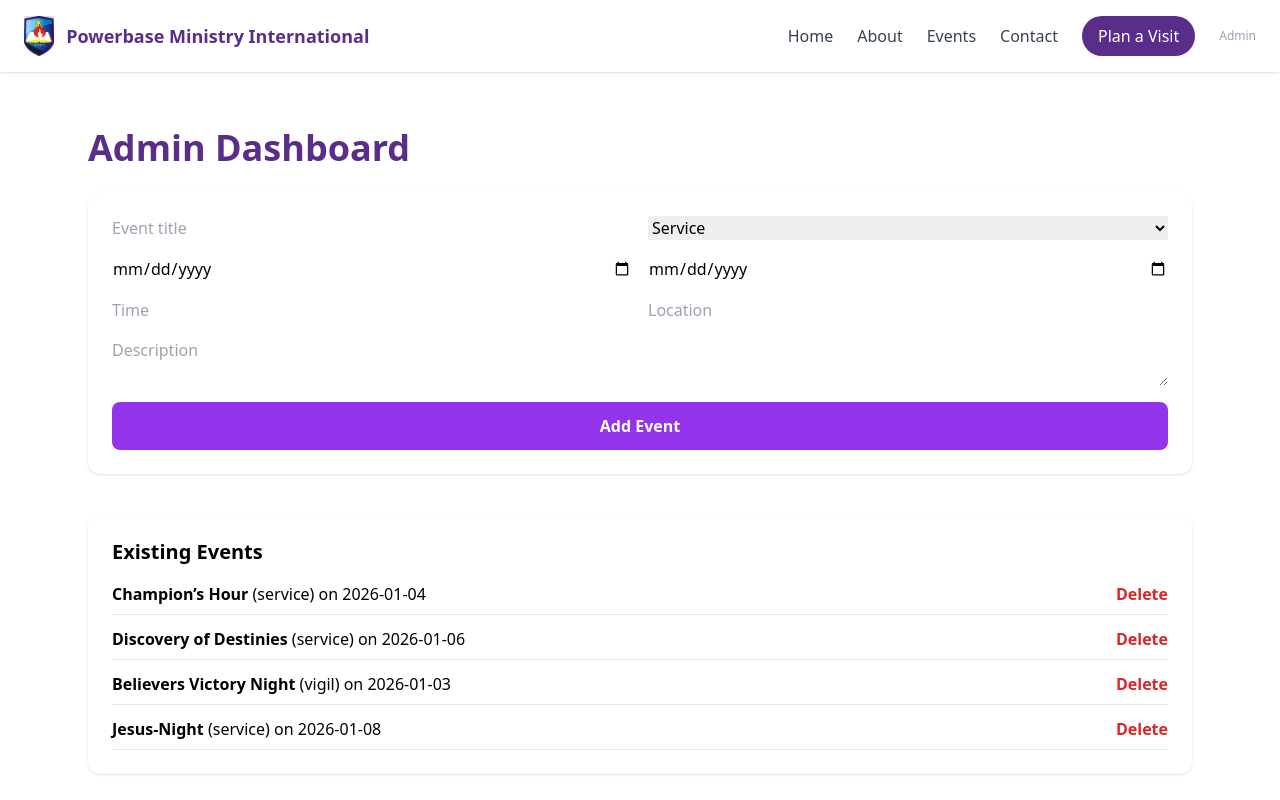
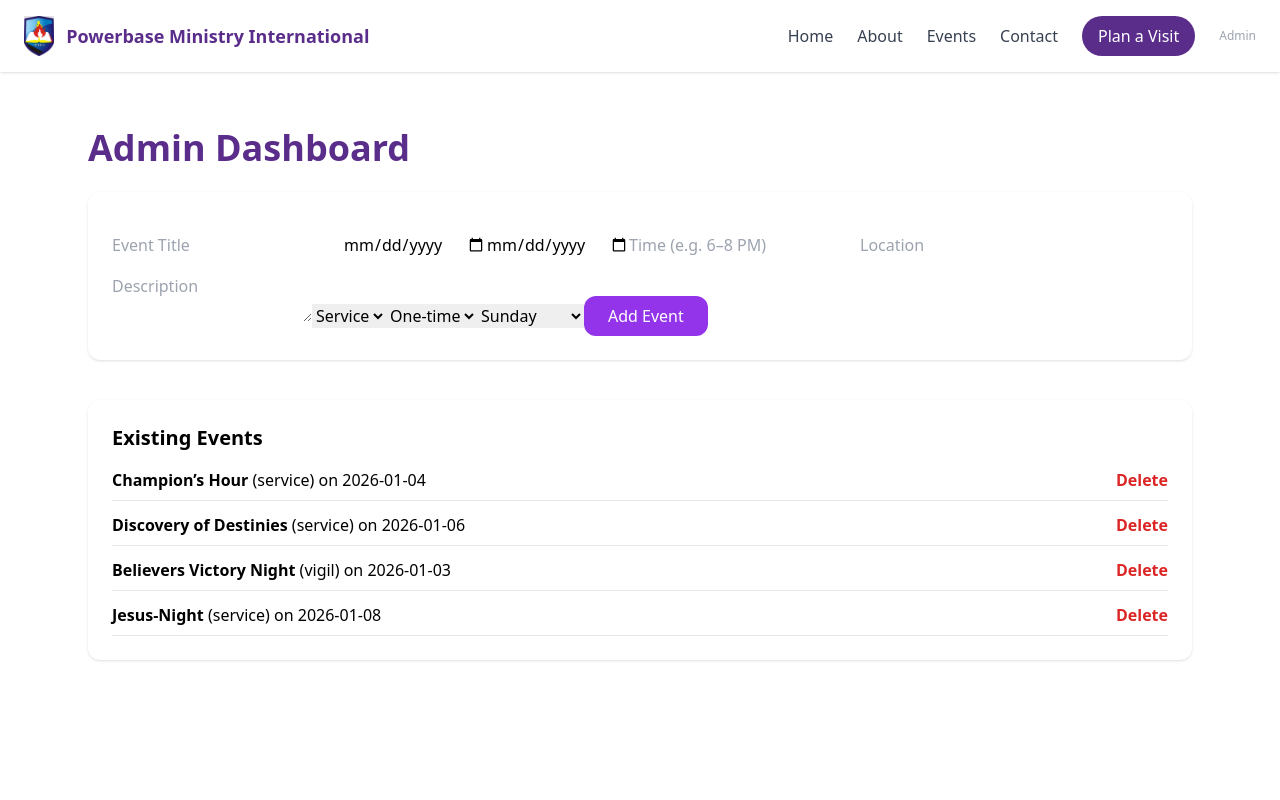
Before and after one commit to Emmycode24/Powerbase-Ministries, a React (Create React App) app: page /Powerbase-Ministries/admin in a window 1280 px wide. Built offline with nearby package versions, Linux system fonts and the light colour scheme; a web font is replaced by a local one.

Commit message:
little changes

```diff
--- a/src/about.js
+++ b/src/about.js
@@ -2,7 +2,6 @@ import React from "react";
 import { motion } from "framer-motion";
 import { Heart, ShieldCheck, Trophy, Flame, Target, Eye } from "lucide-react";
 import pastorImg from "./pb logo - Copy.jpg";
-import PropTypes from "prop-types";
 
 const pastors = [
   { name: "REV. Dr John Chinedu Oliver", role: "SETMAN", img: pastorImg },
@@ -166,5 +165,5 @@ const About = React.memo(() => {
   );
 });
 
-About.propTypes = {};
+// No props used
 export default About;
--- a/src/admin-dashboard.js
+++ b/src/admin-dashboard.js
@@ -1,47 +1,8 @@
-import { useState } from "react";
-import PropTypes from "prop-types";
 import { useEvents } from "./use-events";
+import EventForm from "./admin-eventform";
 
 const AdminDashboard = () => {
   const { events, addEvent, deleteEvent } = useEvents();
-
-  const [form, setForm] = useState({
-    title: "",
-    category: "service",
-    startDate: "",
-    endDate: "",
-    time: "",
-    location: "",
-    description: "",
-    recurring: null,
-    dayOfWeek: 0,
-    weekOfMonth: 1,
-  });
-
-  const handleSubmit = (e) => {
-    e.preventDefault();
-    if (!form.title || !form.startDate) return;
-
-    addEvent({
-      ...form,
-      id: Date.now(),
-      endDate: form.endDate || form.startDate,
-      recurring: form.recurring === "none" ? null : form.recurring,
-    });
-
-    setForm({
-      title: "",
-      category: "service",
-      startDate: "",
-      endDate: "",
-      time: "",
-      location: "",
-      description: "",
-      recurring: null,
-      dayOfWeek: 0,
-      weekOfMonth: 1,
-    });
-  };
 
   return (
     <section className="pt-32 max-w-6xl mx-auto px-6">
@@ -49,60 +10,10 @@ const AdminDashboard = () => {
         Admin Dashboard
       </h2>
 
-      <form
-        onSubmit={handleSubmit}
-        className="grid md:grid-cols-2 gap-4 bg-white p-6 rounded-xl shadow mb-10"
-      >
-        <input
-          placeholder="Event title"
-          className="input"
-          value={form.title}
-          onChange={(e) => setForm({ ...form, title: e.target.value })}
-          required
-        />
-        <select
-          className="input"
-          value={form.category}
-          onChange={(e) => setForm({ ...form, category: e.target.value })}
-        >
-          <option value="service">Service</option>
-          <option value="vigil">Vigil</option>
-        </select>
-        <input
-          type="date"
-          className="input"
-          value={form.startDate}
-          onChange={(e) => setForm({ ...form, startDate: e.target.value })}
-          required
-        />
-        <input
-          type="date"
-          className="input"
-          value={form.endDate}
-          onChange={(e) => setForm({ ...form, endDate: e.target.value })}
-        />
-        <input
-          placeholder="Time"
-          className="input"
-          value={form.time}
-          onChange={(e) => setForm({ ...form, time: e.target.value })}
-        />
-        <input
-          placeholder="Location"
-          className="input"
-          value={form.location}
-          onChange={(e) => setForm({ ...form, location: e.target.value })}
-        />
-        <textarea
-          placeholder="Description"
-          className="md:col-span-2 input"
-          value={form.description}
-          onChange={(e) => setForm({ ...form, description: e.target.value })}
-        />
-        <button className="md:col-span-2 bg-purple-600 text-white py-3 rounded-lg font-semibold hover:bg-purple-700 transition">
-          Add Event
-        </button>
-      </form>
+      {/* Reusable Event Form */}
+      <div className="bg-white p-6 rounded-xl shadow mb-10">
+        <EventForm onAdd={addEvent} />
+      </div>
 
       {/* EVENT LIST */}
       <div className="bg-white rounded-xl shadow p-6">
@@ -130,5 +41,5 @@ const AdminDashboard = () => {
   );
 };
 
-AdminDashboard.propTypes = {};
+// No props used
 export default AdminDashboard;
--- a/src/contact.js
+++ b/src/contact.js
@@ -69,5 +69,5 @@ const Contact = React.memo(() => (
   </section>
 ));
 
-Contact.propTypes = {};
+// No props used
 export default Contact;
--- a/src/cta.js
+++ b/src/cta.js
@@ -1,5 +1,4 @@
 import React from "react";
-import PropTypes from "prop-types";
 const CTA = React.memo(() => (
   <section className="py-20 bg-[var(--purple)] text-white text-center">
     <h3 className="text-3xl font-bold mb-4">You Are Welcome Here</h3>
@@ -12,5 +11,5 @@ const CTA = React.memo(() => (
   </section>
 ));
 
-CTA.propTypes = {};
+// No props used
 export default CTA;
--- a/src/hero.js
+++ b/src/hero.js
@@ -1,6 +1,5 @@
 import React from "react";
 import { motion } from "framer-motion";
-import PropTypes from "prop-types";
 
 const Hero = React.memo(() => (
   <section className="h-screen flex items-center justify-center bg-gradient-to-r from-purple-900 to-purple-700 text-white">
@@ -28,5 +27,5 @@ const Hero = React.memo(() => (
   </section>
 ));
 
-Hero.propTypes = {};
+// No props used
 export default Hero;
--- a/src/home.js
+++ b/src/home.js
@@ -1,5 +1,4 @@
 import React from "react";
-import PropTypes from "prop-types";
 import heroImg from "./purplebg2.jpg"; // Add a lively church image here
 import logo from "./pb logo - Copy.jpg"; // Your church logo
 import "./index.css";
@@ -171,5 +170,5 @@ const Home = () => {
   );
 };
 
-Home.propTypes = {};
+// No props used
 export default Home;
--- a/src/ministries.js
+++ b/src/ministries.js
@@ -1,5 +1,4 @@
 import React from "react";
-import PropTypes from "prop-types";
 const Ministries = React.memo(() => (
   <section className="py-20 bg-gray-100">
     <div className="max-w-7xl mx-auto px-6">
@@ -19,5 +18,5 @@ const Ministries = React.memo(() => (
   </section>
 ));
 
-Ministries.propTypes = {};
+// No props used
 export default Ministries;
--- a/src/service.js
+++ b/src/service.js
@@ -1,5 +1,4 @@
 import { motion } from "framer-motion";
-import PropTypes from "prop-types";
 
 const services = [
   {
@@ -64,5 +63,5 @@ const Services = () => {
   );
 };
 
-Services.propTypes = {};
+// No props used
 export default Services;
```
Also changed, not shown: src/event-calendar.js (+17 -3 lines), src/event-filter.js (+15 -1 lines), src/event-modal.js (+13 -1 lines), src/events.js (+6 -6 lines).
